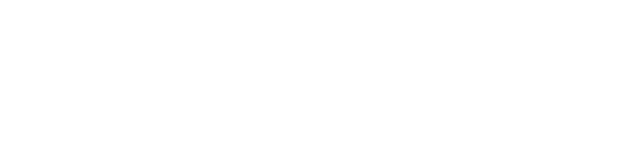
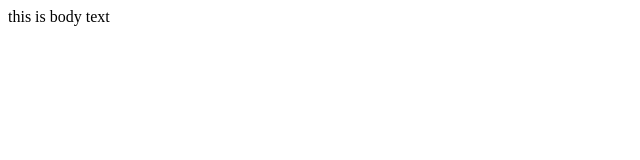
Before and after one commit to mickferg1/VTMM_Site, a plain HTML site: page index.html in a window 1280 px wide. Shown: the whole page, without its empty margins (0-640 px from the left). Drawn offline with Linux system fonts and the light colour scheme.

Commit message:
General Commit

```diff
--- a/index.html
+++ b/index.html
@@ -6,6 +6,6 @@
 <title>My First Page</title>
 </head>
 <body>
-
+this is body text
 </body>
 </html>
```
